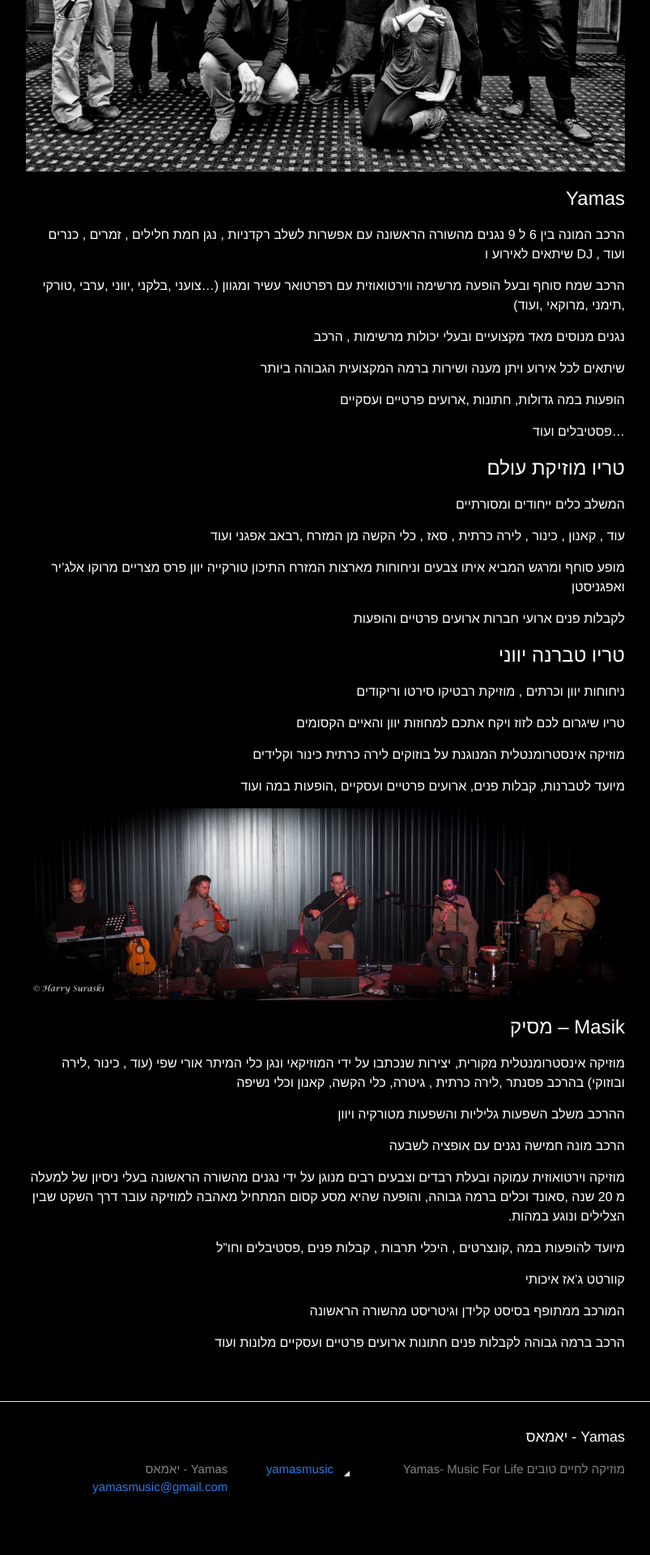
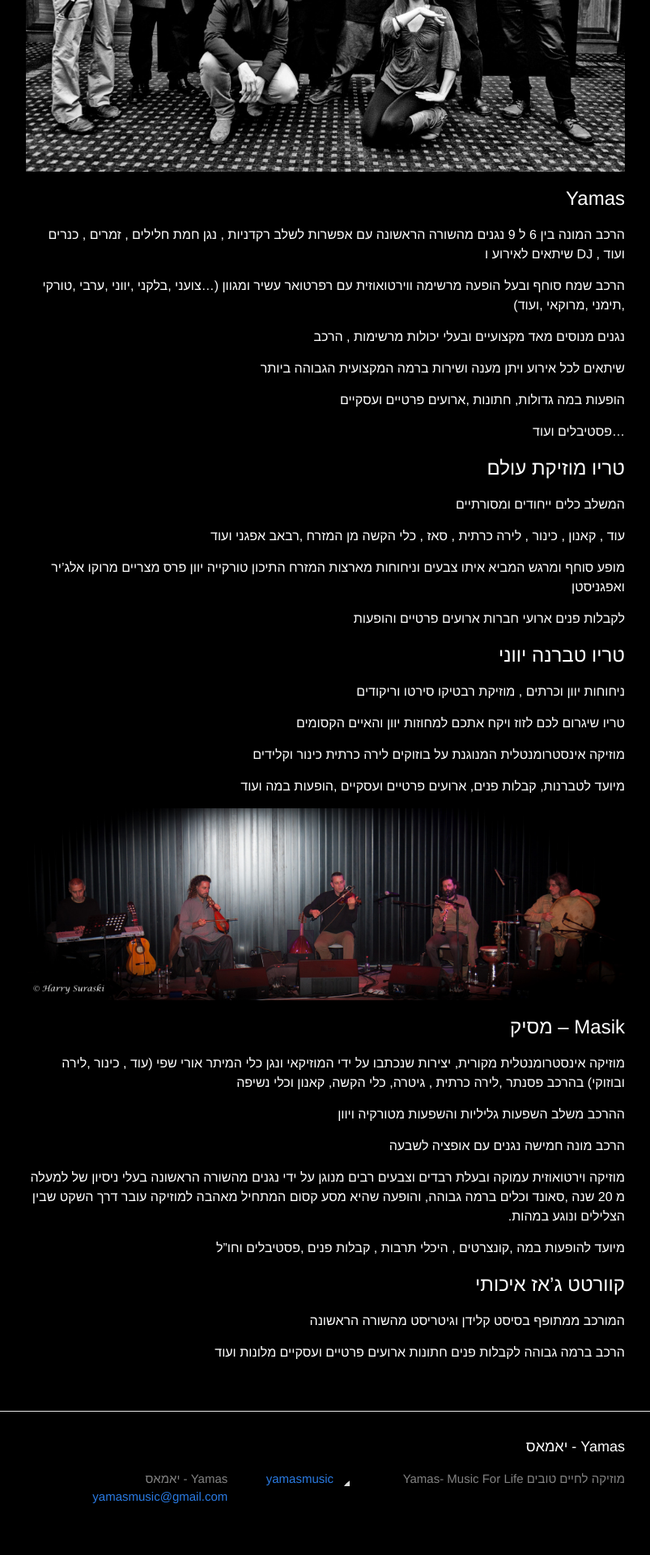
Before and after one commit to yamasmusic/yamasmusic.github.io, a Jekyll site: the page built from ensembles.md, in a window 1280 px wide. Shown: the part 741-2661 px from the top of the page at 81% size, without its empty margins (238-1041 px from the left). Built offline with Jekyll 4.4.1, drawn with Linux system fonts in a browser that asks for light colours.

```diff
--- a/ensembles.md
+++ b/ensembles.md
@@ -55,7 +55,7 @@ position: 4
 
 מיועד להופעות במה ,קונצרטים , היכלי תרבות , קבלות פנים ,פסטיבלים וחו"ל
 
-קוורטט ג'אז איכותי
+#קוורטט ג'אז איכותי
 
 המורכב ממתופף בסיסט קלידן וגיטריסט מהשורה הראשונה
 
```
